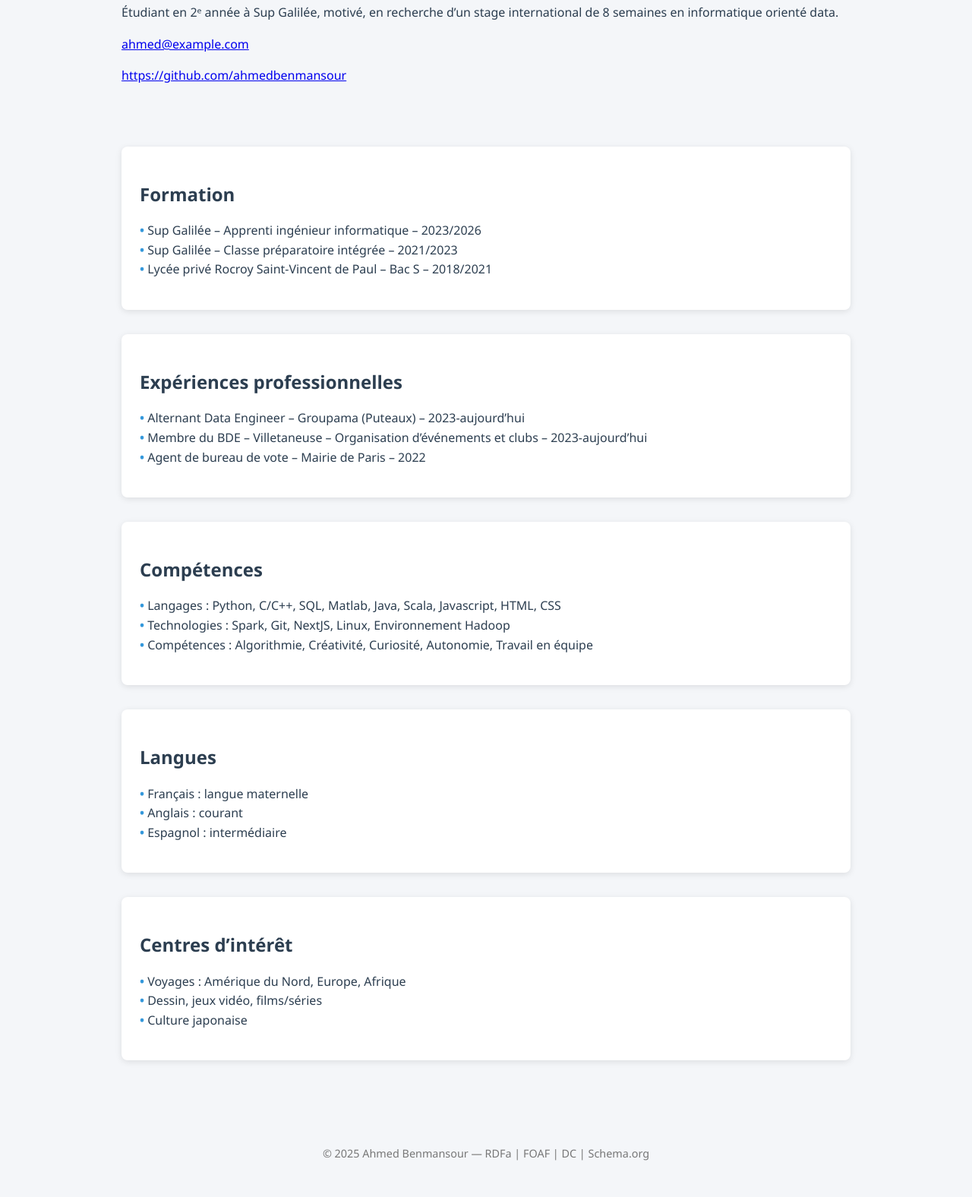
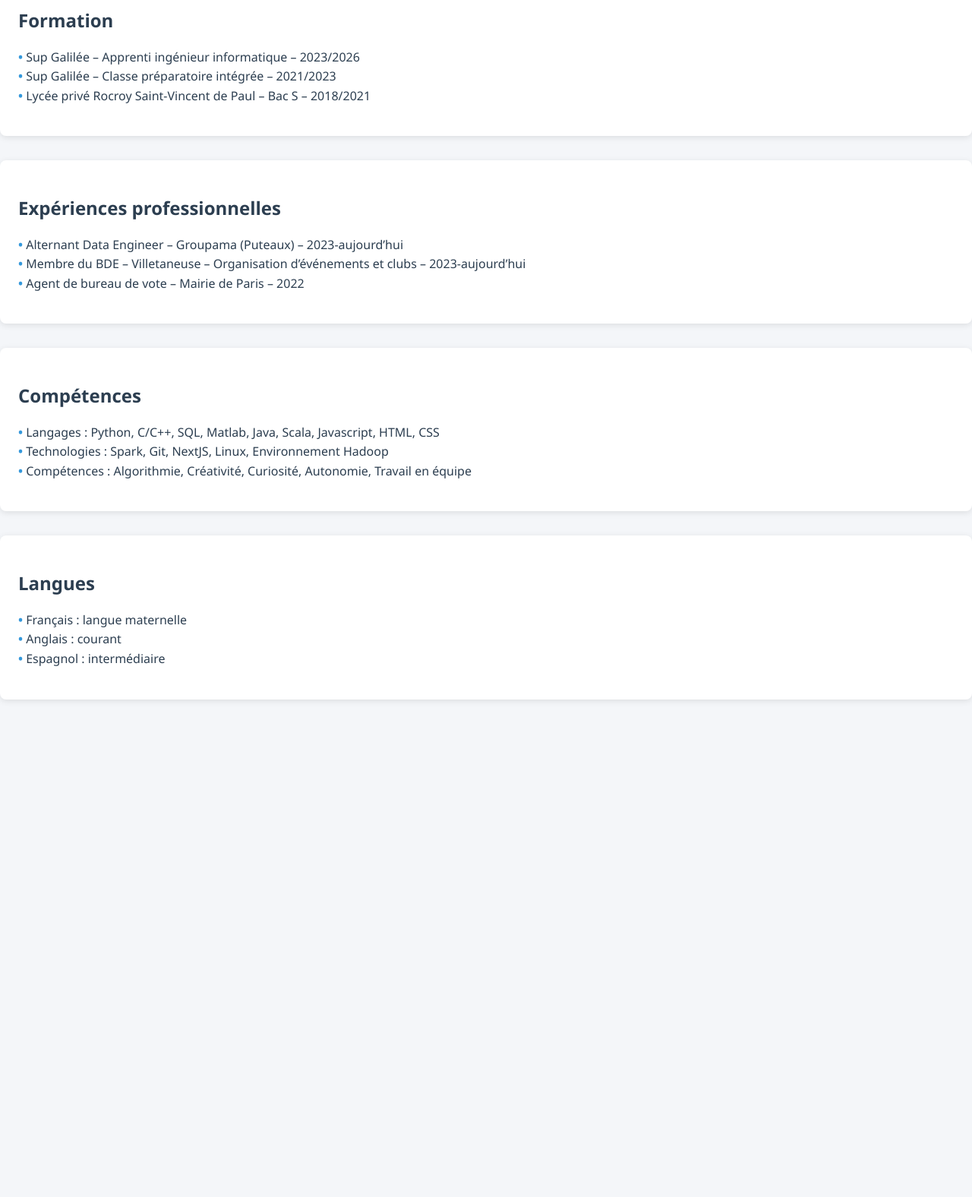
Before and after one commit to Ahmed-Benmansour/AhmedBenmansour.github.io, a plain HTML site: page cv.html in a window 1280 px wide. Shown: the part 142-1718 px from the top of the page at 76% size. After the commit the page ends 1095 px from the top, so only its background shows below. Drawn offline with Linux system fonts and the light colour scheme.

Commit message:
Update cv.html

```diff
--- a/cv.html
+++ b/cv.html
@@ -1,11 +1,13 @@
+
 <!DOCTYPE html>
-<html lang="fr" prefix="dc: http://purl.org/dc/terms/ foaf: http://xmlns.com/foaf/0.1/ schema: http://schema.org/">
+
+<html lang="fr" prefix="dc: http://purl.org/dc/terms/ foaf: http://xmlns.com/foaf/0.1/">
 <head>
-  <meta charset="UTF-8" />
-  <title property="dc:title">CV - Ahmed Benmansour</title>
-  <link rel="stylesheet" href="assets/style.css" />
+<meta charset="utf-8"/>
+<title>CV - Ahmed Benmansour</title>
+<link href="assets/style.css" rel="stylesheet"/>
 </head>
-<body typeof="foaf:Person" about="#ahmed">
+<body about="#ahmed" typeof="foaf:Person">
 <div class="lang-switch">
 <a href="index.html">🏠 Accueil</a>
 <button onclick="setLang('fr')">🇫🇷</button>
@@ -13,87 +15,23 @@
 <button onclick="setLang('ar')">🇸🇦</button>
 <button onclick="setLang('ja')">🇯🇵</button>
 </div>
-
-  <header>
-    <h1 property="foaf:name" id="cv_title">Ahmed Benmansour</h1>
-    <p property="dc:description">Étudiant en 2ᵉ année à Sup Galilée, motivé, en recherche d’un stage international de 8 semaines en informatique orienté data.</p>
-    <p><a href="mailto:ahmed@example.com" property="foaf:mbox">ahmed@example.com</a></p>
-    <p><a href="https://github.com/ahmedbenmansour" property="foaf:homepage">https://github.com/ahmedbenmansour</a></p>
-    <meta property="foaf:based_near" content="Paris, France" />
-  </header>
-
-  <main>
-    <section id="education" typeof="foaf:Document" about="#cv-education">
-      <h2 id="education_title" property="dc:title">Formation</h2>
-      <ul id="education_list">
-        <li typeof="schema:EducationalOccupationalProgram" property="dc:education">
-          <span property="schema:name">Cycle ingénieur informatique</span> –
-          <span property="schema:provider">Sup Galilée</span>,
-          <meta property="schema:startDate" content="2023" />
-          <meta property="schema:endDate" content="2026" />
-        </li>
-        <li typeof="schema:EducationalOccupationalProgram" property="dc:education">
-          <span property="schema:name">Classe préparatoire intégrée</span> –
-          <span property="schema:provider">Sup Galilée</span>,
-          <meta property="schema:startDate" content="2021" />
-          <meta property="schema:endDate" content="2023" />
-        </li>
-      </ul>
+<h1 id="cv_title" property="foaf:name"></h1>
+<section about="#cv-education" typeof="foaf:Document">
+<h2 id="education_title"></h2>
+<ul data-rdfa-property="dc:education" id="education_list"></ul>
 </section>
-
-    <section id="experience" typeof="foaf:Document" about="#cv-experience">
-      <h2 id="experience_title" property="dc:title">Expériences professionnelles</h2>
-      <ul id="experience_list">
-        <li typeof="schema:WorkExperience" property="dc:description">
-          <span property="schema:jobTitle">Alternant Data Engineer</span> –
-          <span property="schema:worksFor">Groupama</span> (Puteaux),
-          <meta property="schema:startDate" content="2023" />
-        </li>
-        <li typeof="schema:OrganizationRole" property="dc:description">
-          <span property="schema:roleName">Membre BDE</span> –
-          <span property="schema:memberOf">Sup Galilée</span>,
-          <meta property="schema:startDate" content="2023" />
-        </li>
-        <li typeof="schema:WorkExperience" property="dc:description">
-          <span property="schema:jobTitle">Agent de bureau de vote</span> –
-          <span property="schema:worksFor">Mairie de Paris</span>,
-          <meta property="schema:startDate" content="2022" />
-        </li>
-      </ul>
+<section about="#cv-experience" typeof="foaf:Document">
+<h2 id="experience_title"></h2>
+<ul data-rdfa-property="dc:description" id="experience_list"></ul>
 </section>
-
-    <section id="skills" typeof="foaf:Document" about="#cv-skills">
-      <h2 id="skills_title" property="dc:title">Compétences</h2>
-      <ul id="skills_list">
-        <li property="dc:subject">Python, Java, Scala, C/C++, SQL, HTML, CSS, JS</li>
-        <li property="dc:subject">Spark, Hadoop, Linux, Git, NextJS, VS Code</li>
-        <li property="dc:subject">Autonomie, travail en équipe, curiosité, créativité</li>
-      </ul>
+<section about="#cv-skills" typeof="foaf:Document">
+<h2 id="skills_title"></h2>
+<ul data-rdfa-property="dc:subject" id="skills_list"></ul>
 </section>
-
-    <section id="languages" typeof="foaf:Document" about="#cv-languages">
-      <h2 id="languages_title" property="dc:title">Langues</h2>
-      <ul id="languages_list">
-        <li property="dc:language">Français : langue maternelle</li>
-        <li property="dc:language">Anglais : courant</li>
-        <li property="dc:language">Espagnol : intermédiaire</li>
-      </ul>
+<section about="#cv-languages" typeof="foaf:Document">
+<h2 id="languages_title"></h2>
+<ul data-rdfa-property="dc:language" id="languages_list"></ul>
 </section>
-
-    <section id="interests" typeof="foaf:Document" about="#cv-hobbies">
-      <h2 property="dc:title">Centres d’intérêt</h2>
-      <ul>
-        <li property="dc:subject">Voyages : Amérique du Nord, Europe, Afrique</li>
-        <li property="dc:subject">Dessin, jeux vidéo, films/séries</li>
-        <li property="dc:subject">Culture japonaise</li>
-      </ul>
-    </section>
-  </main>
-
-  <footer>
-    <p>&copy; 2025 Ahmed Benmansour — RDFa | FOAF | DC | Schema.org</p>
-  </footer>
-
 <script src="assets/script.js"></script>
 </body>
 </html>
```
Lines whose indentation alone changed are shown as unchanged.
